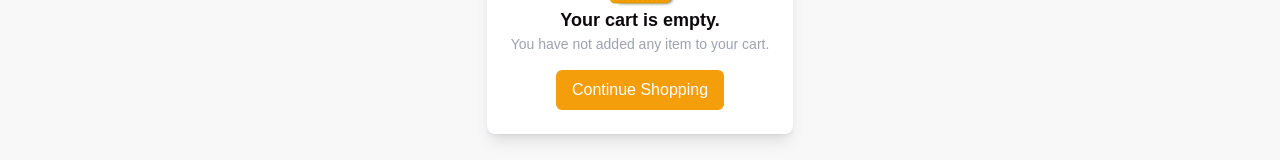
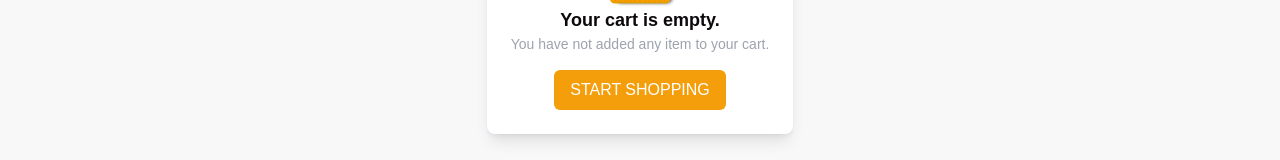
Before and after one commit to bolowys33/oja-makeup, a React (Create React App) app: page /cart in a window 1280 px wide. Shown: the part 377-537 px from the top of the page. Built offline with nearby package versions, Linux system fonts and the light colour scheme.

Commit message:
Edit EmptyCart

```diff
--- a/src/components/EmptyCart.jsx
+++ b/src/components/EmptyCart.jsx
@@ -30,8 +30,8 @@ const EmptyCart = () => {
                     </p>
                     <button
                         onClick={handleClick}
-                        className="bg-amber-500 text-white px-4 py-2 rounded-md hover:bg-amber-400 mt-4">
-                        Continue Shopping
+                        className="bg-amber-500 text-white px-4 py-2 rounded-md hover:bg-amber-400 mt-4 uppercase">
+                        Start Shopping
                     </button>
                 </div>
             </div>
```
